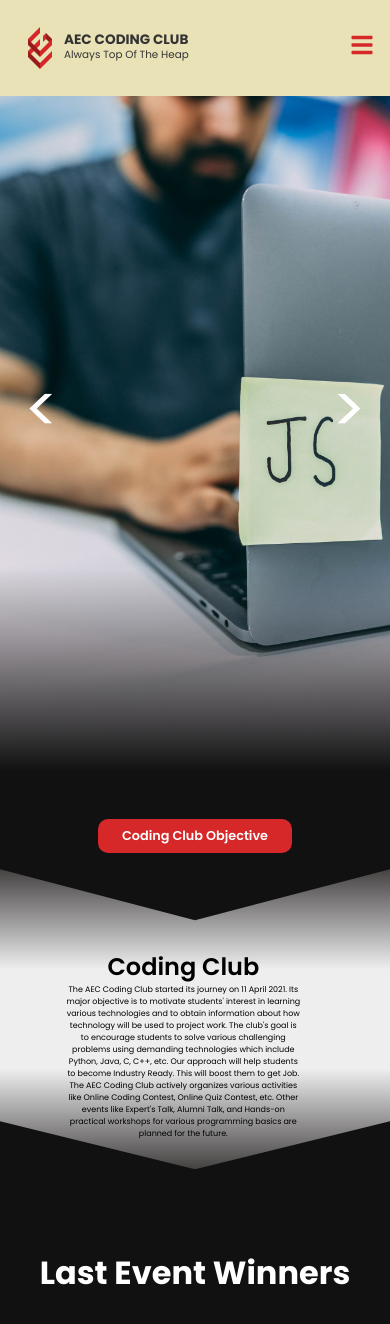
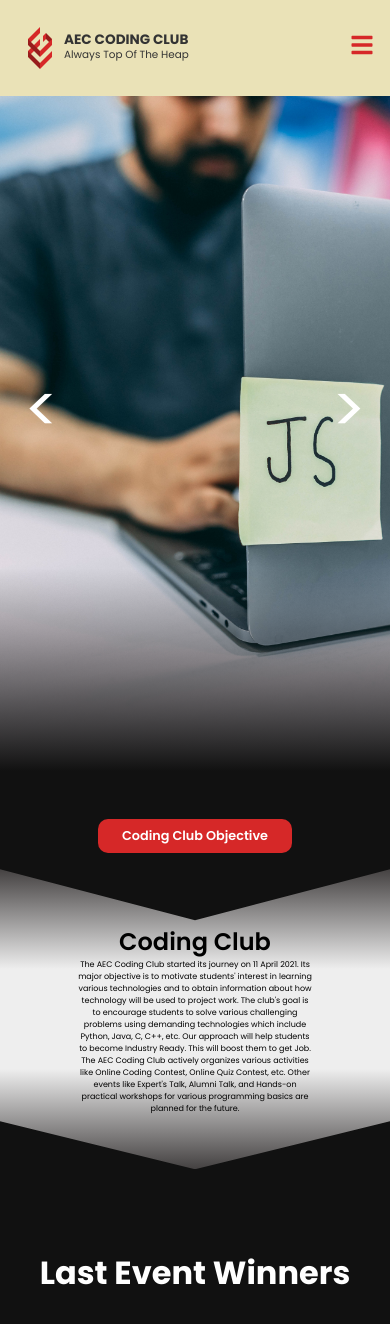
Before and after one commit to aec-coding-club/AEC-Coding-Club-Website, a React (Create React App) app in the folder Frontend/: page / in a window 390 px wide. Shown: the top 1324 px of the page. Built offline with nearby package versions, Linux system fonts and the light colour scheme.

Commit message:
fixed course-obj alignment

```diff
--- a/Frontend/src/Pages/styles/Home.css
+++ b/Frontend/src/Pages/styles/Home.css
@@ -55,8 +55,8 @@
 
 .objective {
   width: 40vw;
-  margin-left: 30%;
-  position: relative;
+  /* margin-left: 30%;
+  position: relative; */
   top: 8rem;
   text-align: center;
 }
@@ -209,6 +209,7 @@
 
 .objective-section {
   /* position: relative; */
+  display: flex;
   justify-content: center;
   align-items: center;
   color: #000;
@@ -255,15 +256,11 @@
     margin-bottom: 1rem;
   }
   .objective-section {
-    justify-content: center;
-    align-items: center;
     height: 30rem;
     width: 100%;
     /* left: -6vh; */
   }
   .objective {
-    top: 8rem;
-    left: -13%;
     width: 60vw;
   }
 
@@ -290,15 +287,11 @@
     margin-bottom: 1rem;
   }
   .objective-section {
-    justify-content: center;
-    align-items: center;
     height: 300px;
     /* width: 93vw;
     left: -6vh; */
   }
   .objective {
-    top: 5rem;
-    left: -13%;
     width: 60vw;
   }
 
```
